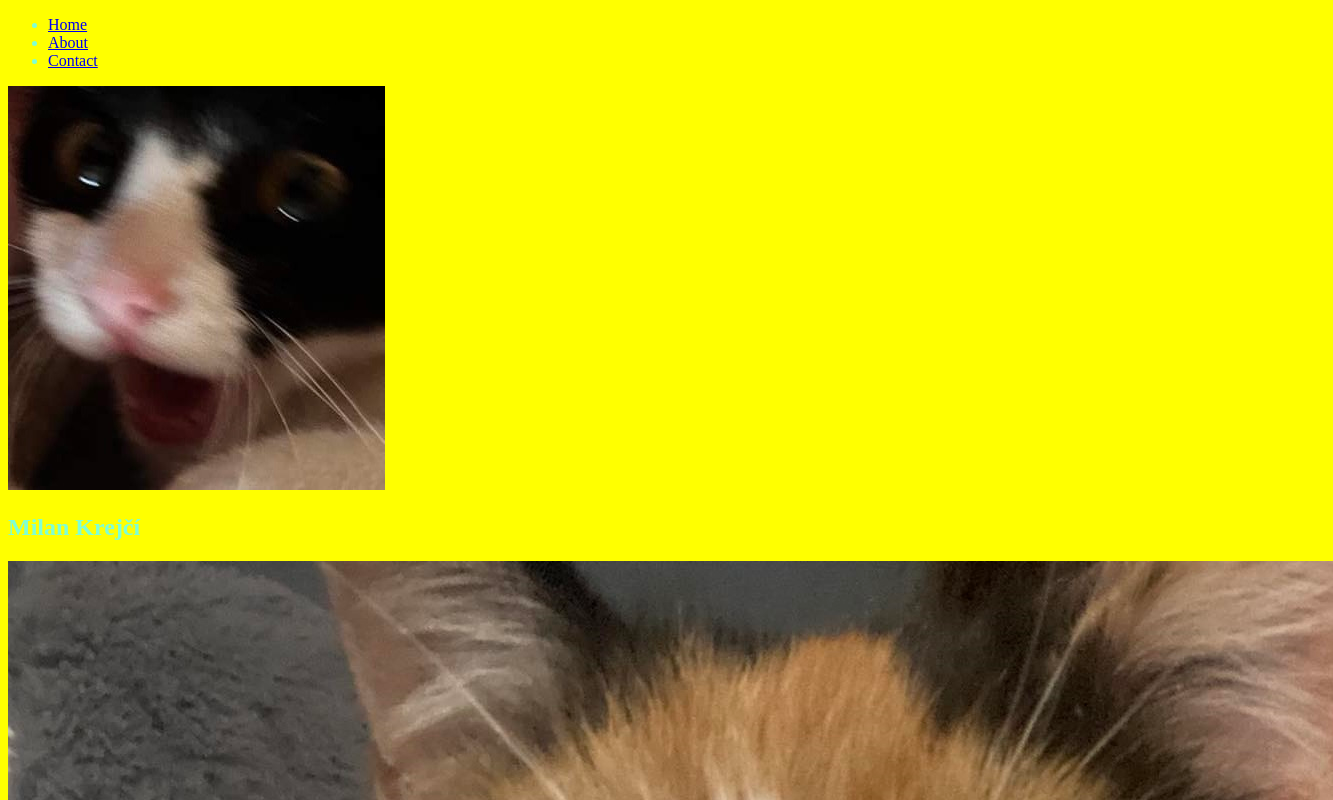
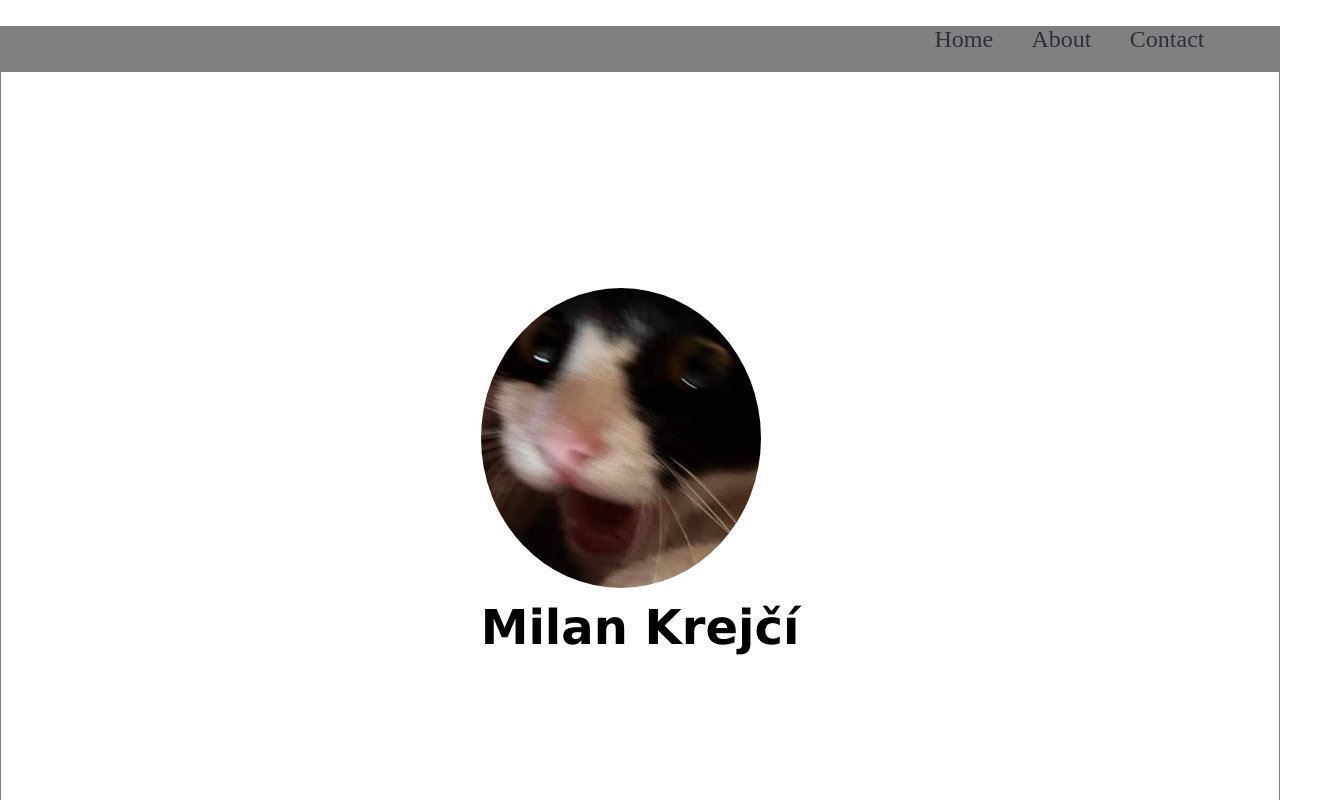
Before and after one commit to Undeadprogramming/undeadprogramming.github.io, a plain HTML site: page index.html in a window 1280 px wide. Shown: the top 800 px of the page, 1333 px wide, since content can reach past the window. Drawn offline with Linux system fonts and the light colour scheme.

Commit message:
Update app.css

```diff
--- a/app.css
+++ b/app.css
@@ -1,7 +1,57 @@
-h1{
-    color: red;
-}
-body{
-    color:aquamarine;
-    background-color : yellow ;
-}
+*{
+    padding: 0;
+    margin: 0;
+    }
+
+    header{
+    background-color: grey;
+    height: 45px;
+    }
+    header nav ul{
+    display: flex;
+    margin-left: 70%;
+    list-style: none;
+    }
+
+    header nav ul li{
+    padding-left: 10%;
+    }
+
+    header a{
+    text-decoration: none;
+    color: rgb(47, 46, 58);
+
+    }
+
+    section{
+    height: 100vh;
+    border: 1px solid grey;
+    display: flex;
+    justify-content: center;
+    align-items: center;
+    }
+
+
+
+
+    .Container img{
+    height: 300px;
+    border-radius: 50%;
+    }
+
+    .Container h2{
+    margin-top: 2%;
+    font-size: 3em;
+    font-family: 'Lucida Sans', 'Lucida Sans Regular', 'Lucida Grande', 'Lucida Sans Unicode', Geneva, Verdana, sans-serif;
+    }
+    .Container p, ul{
+    margin-top: 2%;
+    font-size: 1.5rem;
+    }
+
+    footer {
+    line-height: 40px;
+    display: flex;
+    justify-content: center;
+    font-size: 1rem;
+    }
```
